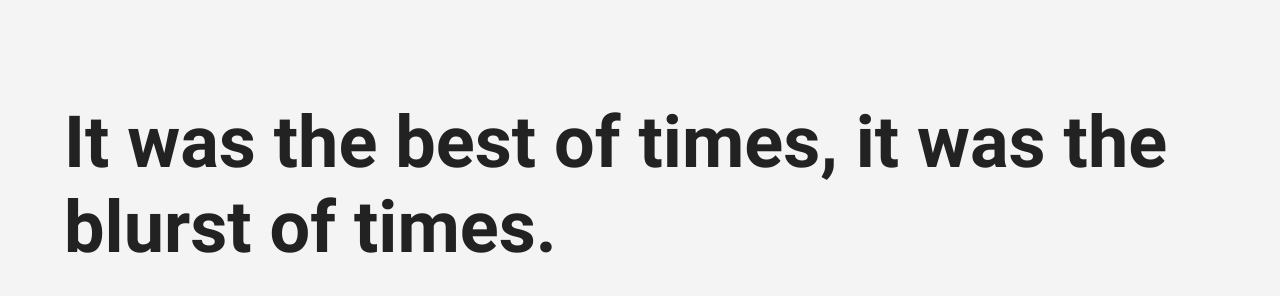
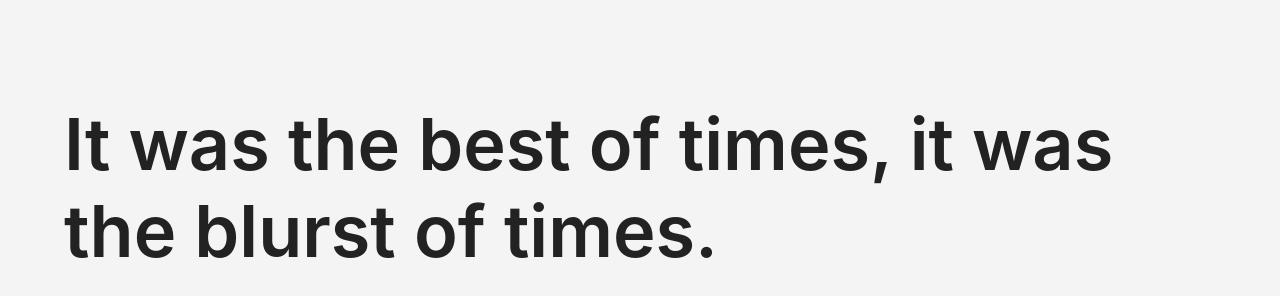
Before and after one commit to paulstraw/paulstraw, a website: page monkey/index.html in a window 1280 px wide. Drawn offline with Linux system fonts and the light colour scheme.

Commit message:
Never change, CSS.

```diff
--- a/monkey/index.css
+++ b/monkey/index.css
@@ -1,64 +1,6 @@
-/*! system-font.css v1.1.0 | CC0-1.0 License | github.com/jonathantneal/system-font-face */
-
-@font-face {
-  font-family: system;
-  font-style: normal;
-  font-weight: 300;
-  src: local(".SFNSText-Light"), local(".HelveticaNeueDeskInterface-Light"), local(".LucidaGrandeUI"), local("Ubuntu Light"), local("Segoe UI Light"), local("Roboto-Light"), local("DroidSans"), local("Tahoma");
-}
-
-@font-face {
-  font-family: system;
-  font-style: italic;
-  font-weight: 300;
-  src: local(".SFNSText-LightItalic"), local(".HelveticaNeueDeskInterface-Italic"), local(".LucidaGrandeUI"), local("Ubuntu Light Italic"), local("Segoe UI Light Italic"), local("Roboto-LightItalic"), local("DroidSans"), local("Tahoma");
-}
-
-@font-face {
-  font-family: system;
-  font-style: normal;
-  font-weight: 400;
-  src: local(".SFNSText-Regular"), local(".HelveticaNeueDeskInterface-Regular"), local(".LucidaGrandeUI"), local("Ubuntu"), local("Segoe UI"), local("Roboto-Regular"), local("DroidSans"), local("Tahoma");
-}
-
-@font-face {
-  font-family: system;
-  font-style: italic;
-  font-weight: 400;
-  src: local(".SFNSText-Italic"), local(".HelveticaNeueDeskInterface-Italic"), local(".LucidaGrandeUI"), local("Ubuntu Italic"), local("Segoe UI Italic"), local("Roboto-Italic"), local("DroidSans"), local("Tahoma");
-}
-
-@font-face {
-  font-family: system;
-  font-style: normal;
-  font-weight: 500;
-  src: local(".SFNSText-Medium"), local(".HelveticaNeueDeskInterface-MediumP4"), local(".LucidaGrandeUI"), local("Ubuntu Medium"), local("Segoe UI Semibold"), local("Roboto-Medium"), local("DroidSans-Bold"), local("Tahoma Bold");
-}
-
-@font-face {
-  font-family: system;
-  font-style: italic;
-  font-weight: 500;
-  src: local(".SFNSText-MediumItalic"), local(".HelveticaNeueDeskInterface-MediumItalicP4"), local(".LucidaGrandeUI"), local("Ubuntu Medium Italic"), local("Segoe UI Semibold Italic"), local("Roboto-MediumItalic"), local("DroidSans-Bold"), local("Tahoma Bold");
-}
-
-@font-face {
-  font-family: system;
-  font-style: normal;
-  font-weight: 700;
-  src: local(".SFNSText-Bold"), local(".HelveticaNeueDeskInterface-Bold"), local(".LucidaGrandeUI"), local("Ubuntu Bold"), local("Roboto-Bold"), local("DroidSans-Bold"), local("Segoe UI Bold"), local("Tahoma Bold");
-}
-
-@font-face {
-  font-family: system;
-  font-style: italic;
-  font-weight: 700;
-  src: local(".SFNSText-BoldItalic"), local(".HelveticaNeueDeskInterface-BoldItalic"), local(".LucidaGrandeUI"), local("Ubuntu Bold Italic"), local("Roboto-BoldItalic"), local("DroidSans-Bold"), local("Segoe UI Bold Italic"), local("Tahoma Bold");
-}
-
 * { margin: 0; padding: 0; border: 0; }
 
-body, input, select, textarea, button { -webkit-font-smoothing: antialiased; -moz-osx-font-smoothing: grayscale; text-rendering: optimizeLegibility; font-family: system; }
+body, input, select, textarea, button { -webkit-font-smoothing: antialiased; -moz-osx-font-smoothing: grayscale; text-rendering: optimizeLegibility; }
 
 a { -webkit-tap-highlight-color: #FF5E99; }
 
@@ -77,4 +19,8 @@ body {
   margin: 100px auto 0;
   width: 90%;
   font-weight: 600;
+  font-family: -apple-system, BlinkMacSystemFont,
+    "Segoe UI", "Roboto", "Oxygen",
+    "Ubuntu", "Cantarell", "Fira Sans",
+    "Droid Sans", "Helvetica Neue", sans-serif;
 }
```
